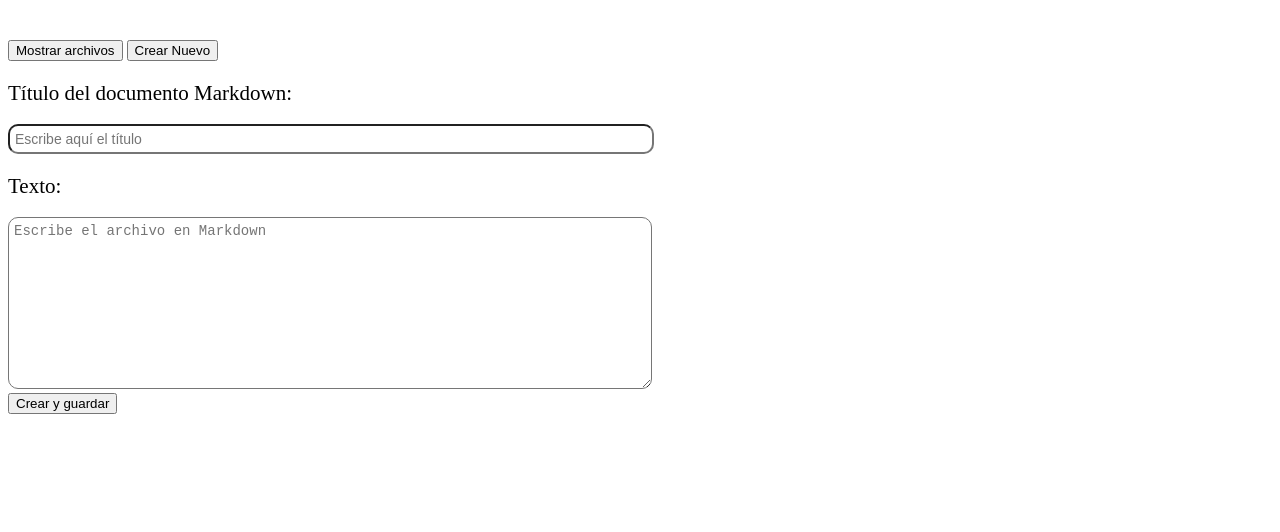
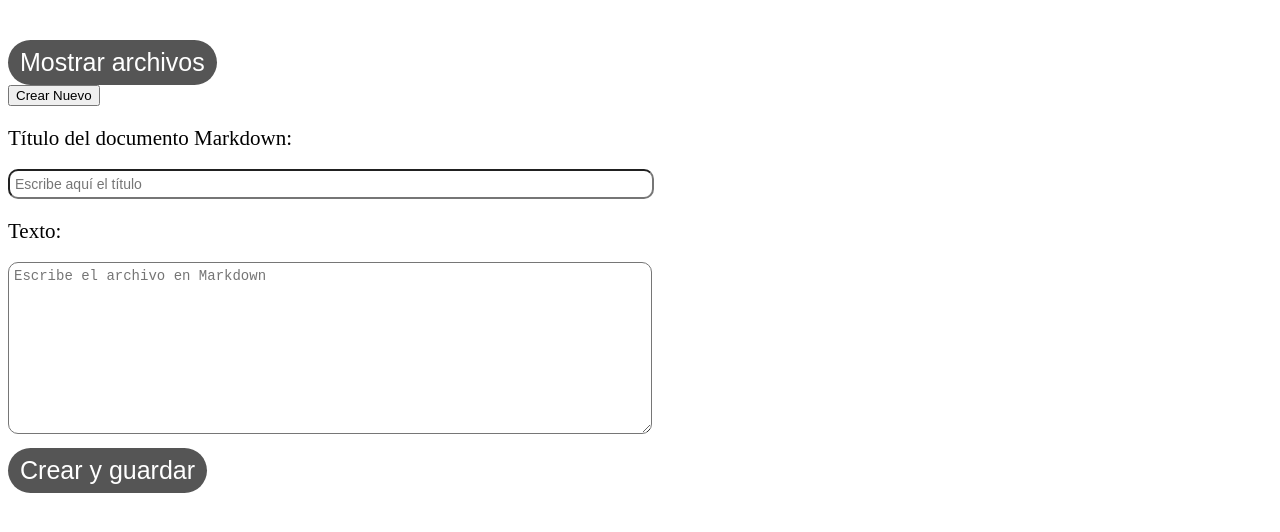
Before and after one commit to carrascoArles/Pweb2-lab03, a website: page public/index.html in a window 1280 px wide. Both pictures are taken after a click on the button "Crear Nuevo". Shown: the part 142-674 px from the top of the page. Drawn offline with Linux system fonts and the light colour scheme.

Commit message:
agregando mostrar archivos y crear uno nuevo

```diff
--- a/public/mystyle.css
+++ b/public/mystyle.css
@@ -29,3 +29,47 @@ h1{
     border-radius: 10px;
 
   }
+  #show-files {
+    display: flex;
+    justify-content:center;
+    text-align: center;
+    margin-top: 10px;
+    padding: 8px 12px;
+    background-color: #555;
+    color: #fff;
+    border: none;
+    cursor: pointer;
+    transition: transform 0.3s;
+    font-size: 25px;
+    border-radius:35px;
+
+  }
+  #crate-new {
+    display: flex;
+    justify-content:center;
+    text-align: center;
+    margin-top: 10px;
+    padding: 8px 12px;
+    background-color: #555;
+    color: #fff;
+    border: none;
+    cursor: pointer;
+
+    align-items: center;
+    font-size: 25px;
+    border-radius:35px;
+
+  }
+  input[type="submit"] {
+    margin-top: 10px;
+    padding: 8px 12px;
+    background-color: #555;
+    color: #fff;
+    border: none;
+    cursor: pointer;
+    transition: transform 0.3s;
+    align-items: center;
+    font-size: 25px;
+    border-radius:35px;
+
+  }
```
